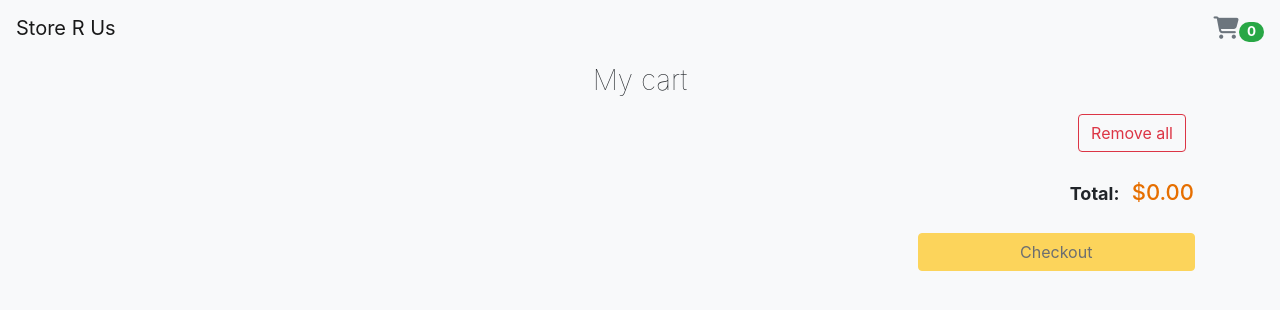
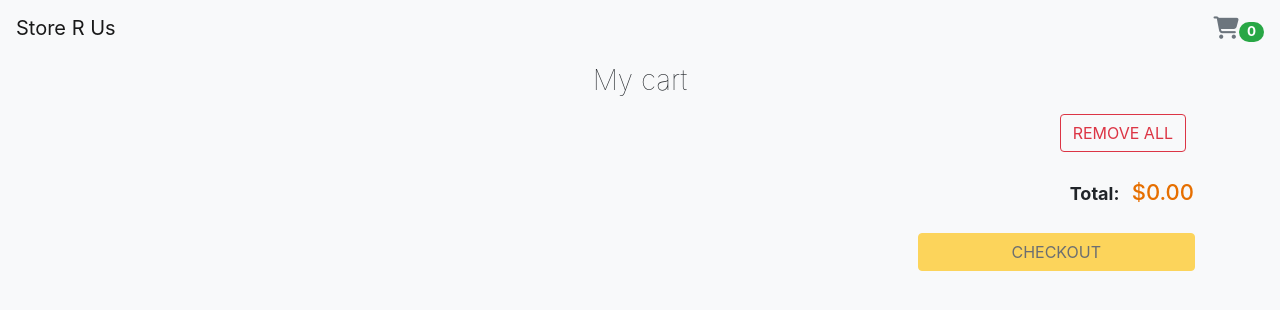
Before and after one commit to kwadoskii/checkout, a React (Create React App) app: page /cart in a window 1280 px wide. Shown: the top 310 px of the page. Built offline with nearby package versions, Linux system fonts and the light colour scheme; what react-stripe-elements would draw is missing.

Commit message:
still more tuning

```diff
--- a/src/views/Cart.jsx
+++ b/src/views/Cart.jsx
@@ -24,7 +24,7 @@ export default function Cart({
           <div className="ml-auto pr-4">
             <Button
               classes="btn-outline-danger"
-              name="Remove all"
+              name="REMOVE ALL"
               onClick={() => clearCart()}
             />
           </div>
@@ -43,7 +43,7 @@ export default function Cart({
                     <p className="mt-3 cart-title">{c.title}</p>
                     <Button
                       classes="btn-outline-danger"
-                      name="remove"
+                      name="REMOVE"
                       onClick={() => removeFromCart(c)}
                     />
                   </div>
@@ -95,7 +95,7 @@ export default function Cart({
             <Button
               classes="btn-warning col-md-3 offset-md-9"
               disabled={cart.length === 0 && true}
-              name="Checkout"
+              name="CHECKOUT"
               onClick={() =>
                 history.push({
                   pathname: "/checkout",
--- a/src/views/CheckoutForm.jsx
+++ b/src/views/CheckoutForm.jsx
@@ -41,7 +41,6 @@ const CheckoutForm = ({ clearCart, history, stripe, totalPrice }) => {
       setReceiptUrl(data.charge.receipt_url);
       clearCart();
     } catch (error) {
-      logger.log(error);
       console.log(error);
     }
 
@@ -63,7 +62,7 @@ const CheckoutForm = ({ clearCart, history, stripe, totalPrice }) => {
             </div>
             <div className="mr-auto">
               <Link to="/">
-                <Button name="Back to Store" classes="btn-sm btn-link" />
+                <Button name="Back TO STORE" classes="btn-sm btn-link" />
               </Link>
             </div>
           </div>
@@ -83,6 +82,7 @@ const CheckoutForm = ({ clearCart, history, stripe, totalPrice }) => {
               className="form-control"
               id="email"
               onChange={(e) => setEmail(e.target.value)}
+              placeholder="john.doe@example.com"
               type="email"
               required
               value={email}
@@ -94,6 +94,7 @@ const CheckoutForm = ({ clearCart, history, stripe, totalPrice }) => {
               className="form-control"
               id="name"
               onChange={(e) => setName(e.target.value)}
+              placeholder="John Doe"
               type="text"
               required
               value={name}
```
